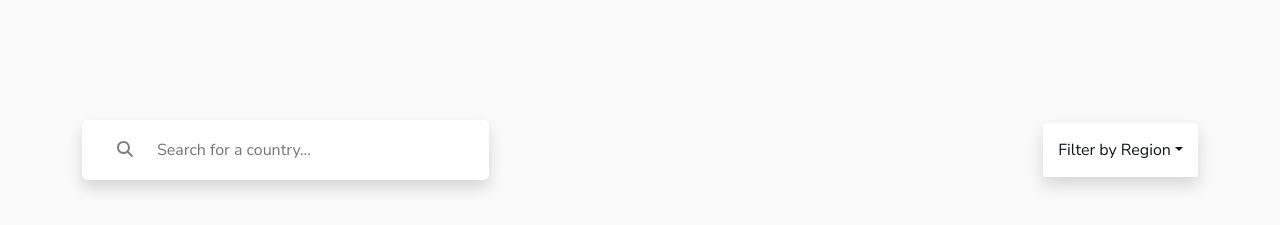
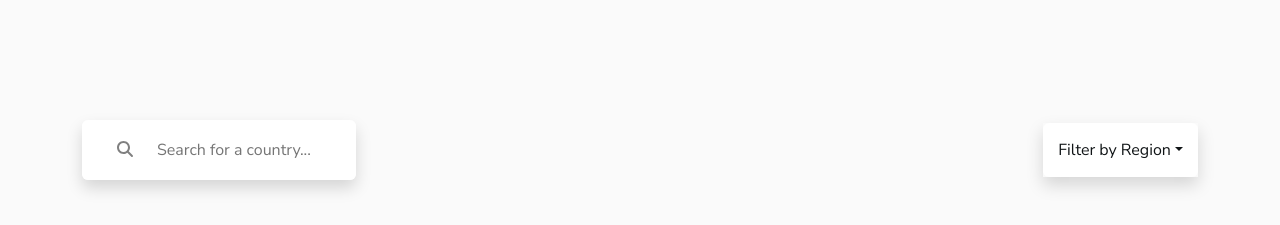
Before and after one commit to majid00kazemi/Country-Details, a React (Create React App) app: page / in a window 1280 px wide. Shown: the top 225 px of the page. Built offline with nearby package versions, Linux system fonts and the light colour scheme; no server answers.

Commit message:
Update App.css

```diff
--- a/src/App.css
+++ b/src/App.css
@@ -110,7 +110,6 @@ button {
   outline: none;
   box-shadow: none;
   border-color: transparent;
-  padding-right: 135px;
 }
 
 .search-input:focus,
```
